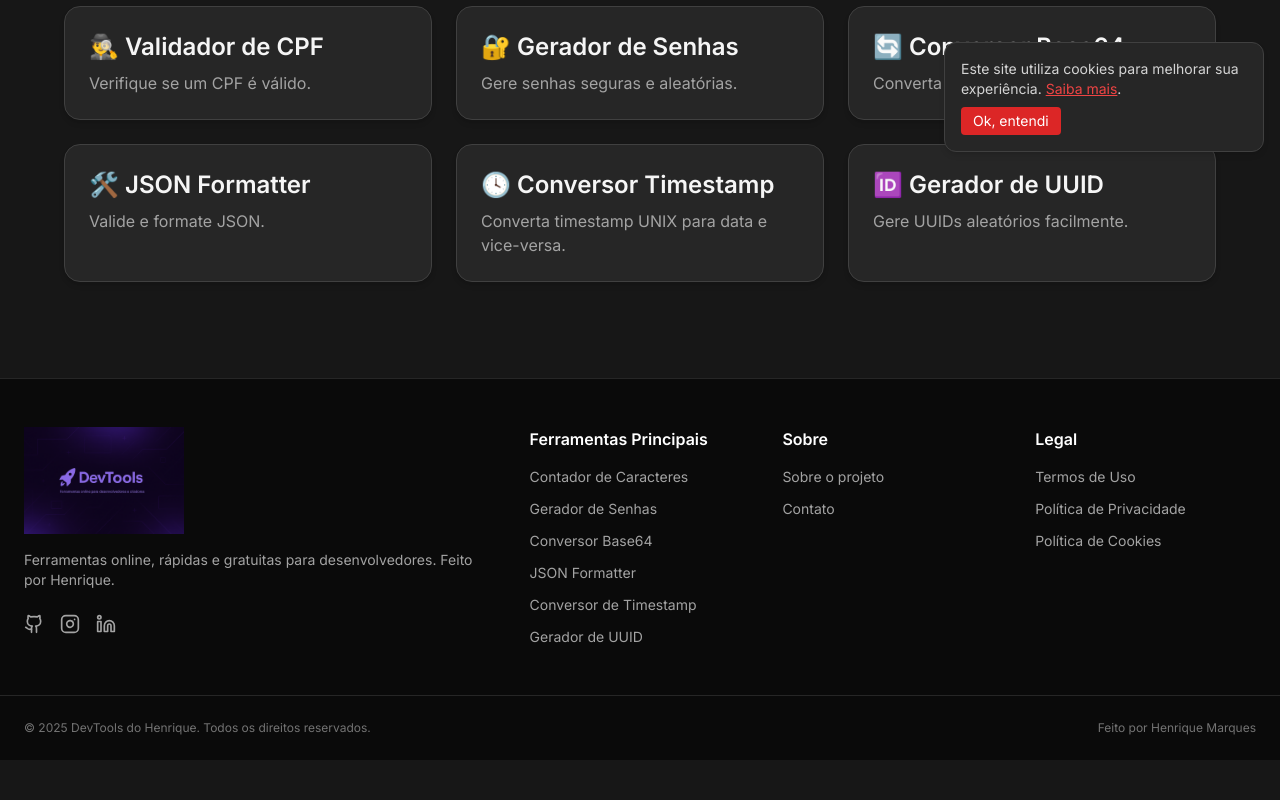
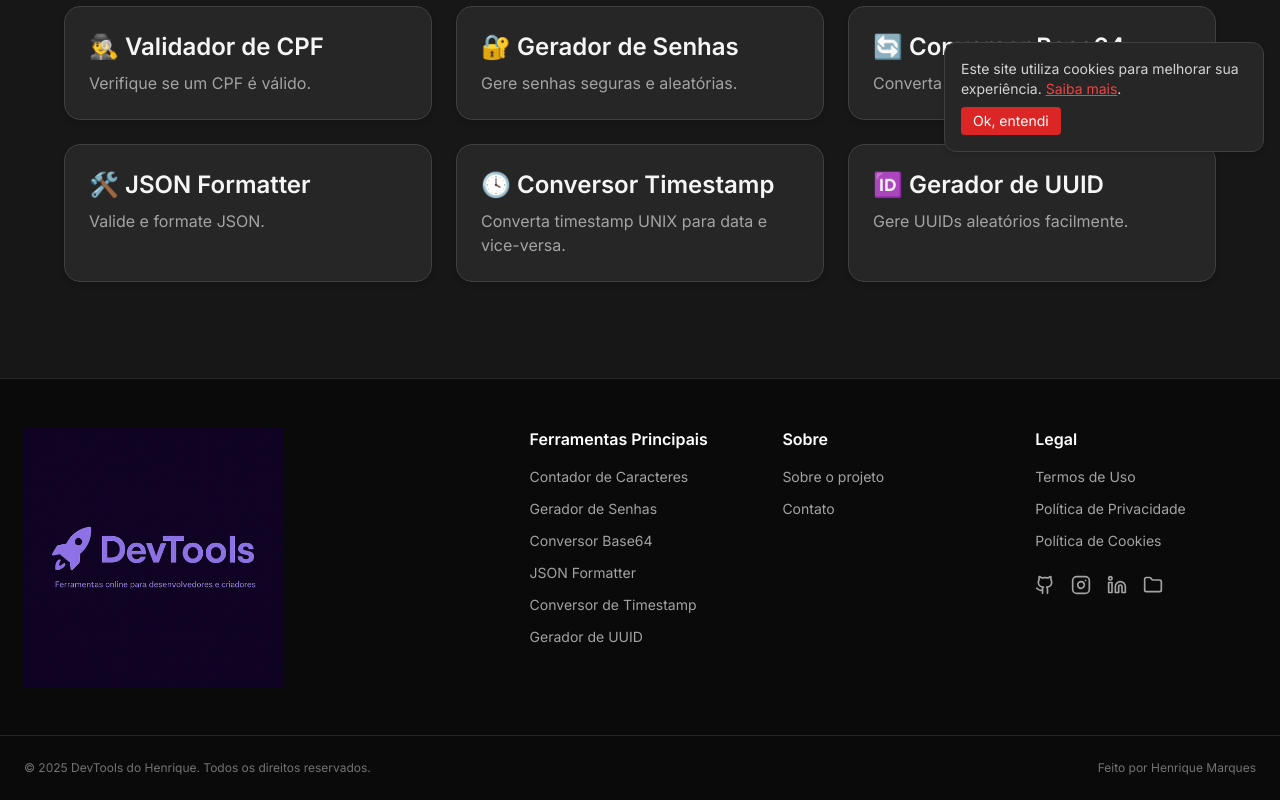
Before and after one commit to LHenrique-Marques/devtools-henrique, a Next.js app: page / in a window 1280 px wide. Shown: the part 632-1432 px from the top of the page. Before the commit the page ends 1392 px from the top, so only its background shows below. Built offline with nearby package versions, Linux system fonts and the light colour scheme.

Commit message:
ajustando footer

```diff
--- a/app/components/Rodape.tsx
+++ b/app/components/Rodape.tsx
@@ -1,5 +1,5 @@
 import React from "react";
-import { Github, Instagram, Linkedin } from "lucide-react";
+import { Github, Instagram, Linkedin,Folder   } from "lucide-react";
 import Link from "next/link";
 
 export default function Footer() {
@@ -7,36 +7,12 @@ export default function Footer() {
     <footer className="bg-neutral-950 border-t border-neutral-800">
       <div className="max-w-7xl mx-auto px-6 py-12 grid grid-cols-1 md:grid-cols-2 lg:grid-cols-5 gap-8">
         {/* Imagem ou Banner */}
-        <div className="lg:col-span-2">
+        <div className="lg:col-span-2 flex flex-col items-start">
           <img
-            src="/banner-devtools.png" // 🔥 Coloque seu logo aqui
+            src="/banner2-devtools.png"
             alt="Logo DevTools"
-            className="w-40"
+            className="w-full max-w-[260px] object-contain"
           />
-          <p className="text-sm text-neutral-400 mt-4">
-            Ferramentas online, rápidas e gratuitas para desenvolvedores. Feito por Henrique.
-          </p>
-
-          <ul className="flex gap-4 mt-6">
-            <li>
-              <a href="https://github.com/LHenrique-Marques" target="_blank" rel="noreferrer">
-                <Github className="size-5 text-neutral-400 hover:text-white transition" />
-                <span className="sr-only">GitHub</span>
-              </a>
-            </li>
-            <li>
-              <a href="https://www.instagram.com/marques.henriquevj/" target="_blank" rel="noreferrer">
-                <Instagram className="size-5 text-neutral-400 hover:text-white transition" />
-                <span className="sr-only">Instagram</span>
-              </a>
-            </li>
-            <li>
-              <a href="https://www.linkedin.com/in/luis-henrique-marques-franque-flores-508ba126b/" target="_blank" rel="noreferrer">
-                <Linkedin className="size-5 text-neutral-400 hover:text-white transition" />
-                <span className="sr-only">LinkedIn</span>
-              </a>
-            </li>
-          </ul>
         </div>
 
         {/* Menu */}
@@ -113,6 +89,33 @@ export default function Footer() {
               </Link>
             </li>
           </ul>
+                    <ul className="flex gap-4 mt-6">
+            <li>
+              <a href="https://github.com/LHenrique-Marques" target="_blank" rel="noreferrer">
+                <Github className="size-5 text-neutral-400 hover:text-white transition" />
+                <span className="sr-only">GitHub</span>
+              </a>
+            </li>
+            <li>
+              <a href="https://www.instagram.com/marques.henriquevj/" target="_blank" rel="noreferrer">
+                <Instagram className="size-5 text-neutral-400 hover:text-white transition" />
+                <span className="sr-only">Instagram</span>
+              </a>
+            </li>
+            <li>
+              <a href="https://www.linkedin.com/in/luis-henrique-marques-franque-flores-508ba126b/" target="_blank" rel="noreferrer">
+                <Linkedin className="size-5 text-neutral-400 hover:text-white transition" />
+                <span className="sr-only">LinkedIn</span>
+              </a>
+            </li>
+            <li>
+                <a href="https://portfolio-gamma-eight-31.vercel.app/" target="_blank" rel="noreferrer">
+                  <Folder   className="size-5 text-neutral-400 hover:text-white transition" />
+                  <span className="sr-only">LinkedIn</span>
+                </a>
+            </li>
+
+          </ul>
         </div>
       </div>
 
```
